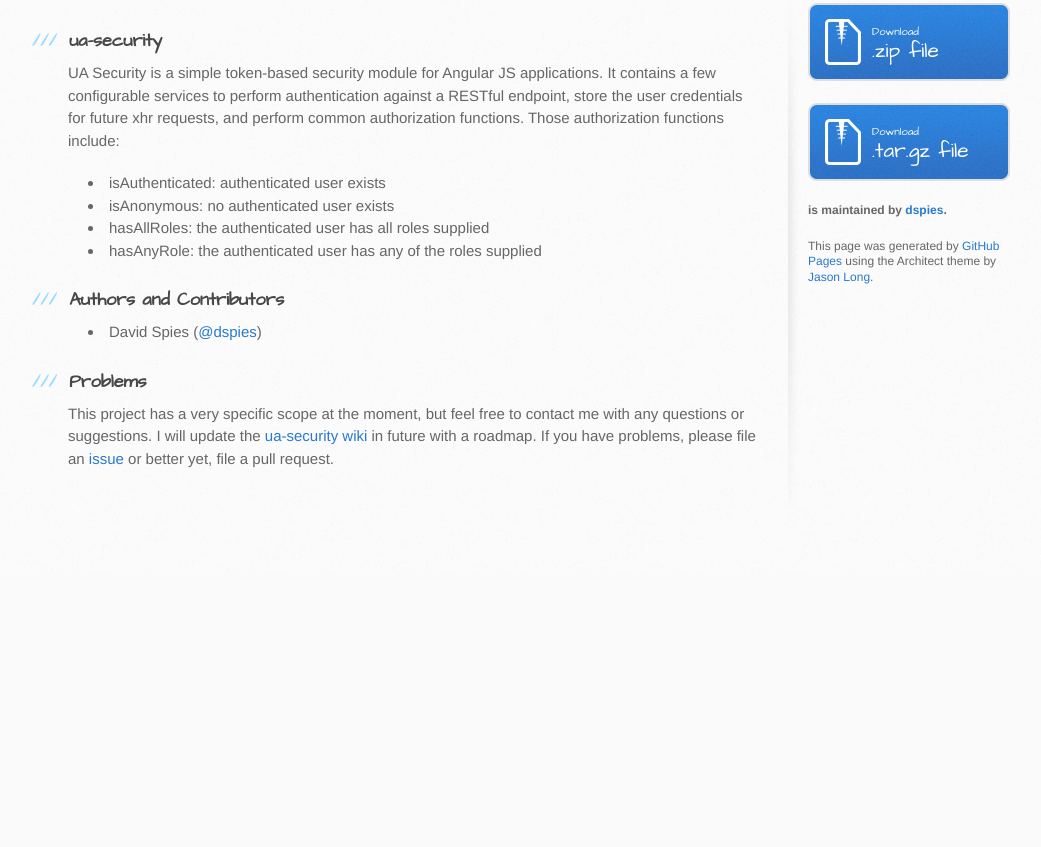
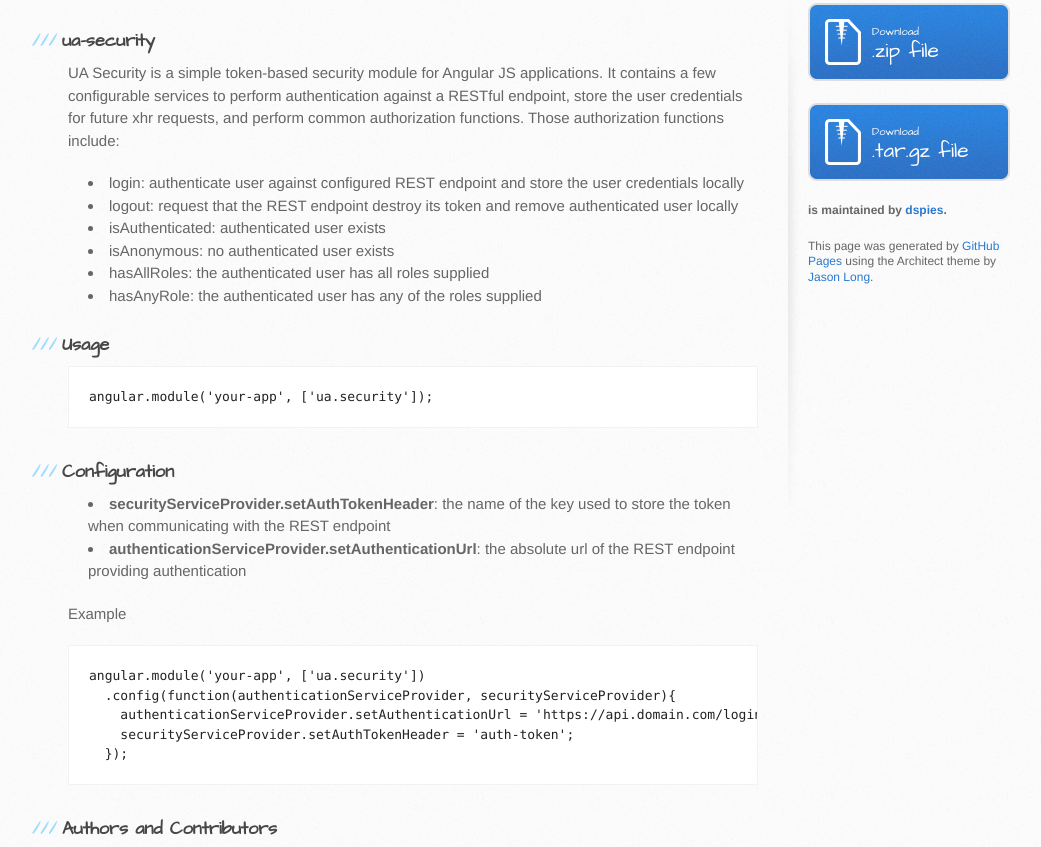
Before and after one commit to dspies/ua-security, a plain HTML site: page index.html in a window 1280 px wide. Shown: the part 229-1076 px from the top of the page, without its empty margins (102-1143 px from the left). Before the commit the page ends 800 px from the top, so only its background shows below. Drawn offline with Linux system fonts and the light colour scheme.

Commit message:
Added implementation and configuration information

```diff
--- a/index.html
+++ b/index.html
@@ -28,19 +28,34 @@
 <div id="content-wrapper">
     <div class="inner clearfix">
         <section id="main-content">
-          <h3>
-<a name="ua-security" class="anchor" href="#ua-security"><span class="octicon octicon-link"></span></a>ua-security</h3>
-
+            <h3><a name="ua-security" class="anchor" href="#ua-security"><span class="octicon octicon-link"></span></a>ua-security</h3>
             <p>UA Security is a simple token-based security module for Angular JS applications. It contains a few configurable services to perform authentication against a RESTful endpoint, store the user credentials for future xhr requests, and perform common authorization functions.  Those authorization functions include:</p>
-
             <ul>
+                <li>login: authenticate user against configured REST endpoint and store the user credentials locally</li>
+                <li>logout: request that the REST endpoint destroy its token and remove authenticated user locally</li>
                 <li>isAuthenticated: authenticated user exists</li>
                 <li>isAnonymous: no authenticated user exists</li>
                 <li>hasAllRoles: the authenticated user has all roles supplied</li>
                 <li>hasAnyRole: the authenticated user has any of the roles supplied</li>
-</ul><h3>
-<a name="authors-and-contributors" class="anchor" href="#authors-and-contributors"><span class="octicon octicon-link"></span></a>Authors and Contributors</h3>
+            </ul>
 
+            <h3><a name="usage" class="anchor" href="#configuration"><span class="octicon octicon-link"></span></a>Usage</h3>
+            <pre class="code">angular.module('your-app', ['ua.security']);</pre>
+
+            <h3><a name="configuration" class="anchor" href="#configuration"><span class="octicon octicon-link"></span></a>Configuration</h3>
+            <ul>
+                <li><span class="pop">securityServiceProvider.setAuthTokenHeader</span>: the name of the key used to store the token when communicating with the REST endpoint</li>
+                <li><span class="pop">authenticationServiceProvider.setAuthenticationUrl</span>: the absolute url of the REST endpoint providing authentication</li>
+            </ul>
+            <p>Example</p>
+            <pre class="code">
+angular.module('your-app', ['ua.security'])
+  .config(function(authenticationServiceProvider, securityServiceProvider){
+    authenticationServiceProvider.setAuthenticationUrl = 'https://api.domain.com/login';
+    securityServiceProvider.setAuthTokenHeader = 'auth-token';
+  });</pre>
+
+            <h3><a name="authors-and-contributors" class="anchor" href="#authors-and-contributors"><span class="octicon octicon-link"></span></a>Authors and Contributors</h3>
             <ul>
                 <li>David Spies (<a href="https://github.com/dspies" class="user-mention">@dspies</a>)</li>
             </ul><h3>
--- a/stylesheets/stylesheet.css
+++ b/stylesheets/stylesheet.css
@@ -477,3 +477,7 @@
 
 /* Mobile Portrait Size to Mobile Landscape Size (devices and browsers) */
 @media only screen and (max-width: 479px) {}
+
+.pop {
+    font-weight: bold;
+}
```
Lines whose indentation alone changed are shown as unchanged.
